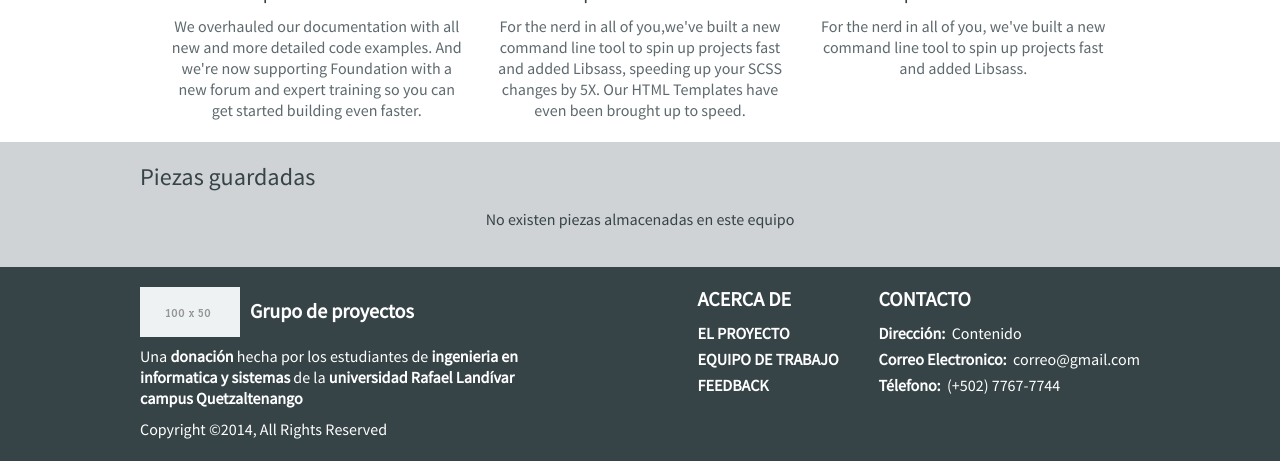
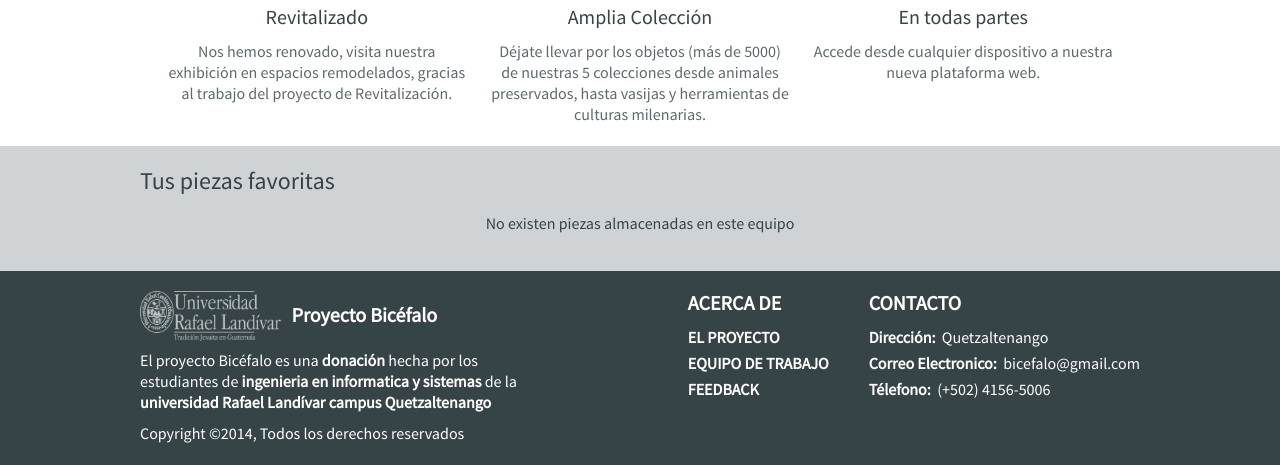
Before and after one commit to museoXela/Web, a Django app: page / in a window 1280 px wide. Shown: the part 654-1119 px from the top of the page. Run offline with Django 3.2, Linux system fonts and the light colour scheme; data that the repository does not hold is empty; some libraries are stand-ins or nearby versions.

Commit message:
Se agrego el contenido real de la pagina

```diff
--- a/desarrollo/static/partials/header.html
+++ b/desarrollo/static/partials/header.html
@@ -3,7 +3,7 @@
 	<div class="Header-container">
 		<section class="Header-logo">
 			<a href="/">
-				<img src='{%static "img/eff2f3.png" %}' alt="Museo de historia natural" height="35"/>
+				<img src='{%static "img/museo.png" %}' alt="Museo de historia natural" height="35"/>
 			</a>
 		</section>
 		<nav class="Header-nav" id="Header-nav">
--- a/desarrollo/templates/about.html
+++ b/desarrollo/templates/about.html
@@ -20,11 +20,11 @@
 				<p>El Museo de Historia Natural Víctor Salvador de León Toledo, situado en la Casa de la Cultura, inició con la recolección de antigüedades alrededor de la década de 1950, pero en diciembre de 1960 fue cuando abrió sus puertas formalmente.</p>
 				<section class="Informacion-content-datos">
 					<p><strong>Horarios de atención: </strong><br/>
-					Lunes a viernes 9:00 A.M. - 17:00 P.M.<br/>Sábado 9:00 A.M. - 13:00 P.M.</p>
+					Lunes a viernes 08:00 - 12:00 y 14:00 - 18:00<br/>Sábado y domingo 9:00 - 13:00 y 14:00 - 17:00</p>
 					<p><strong>Dirección:</strong><br/>
 					7a Calle frente al Parque Centroamérica, entre 12 y 11 avenida del Centro Histórico de Quetzaltenango.</p>
 					<p><strong>Telefono:</strong><br/>
-					(+502) 7788-5544</p>
+					(+502) 7888-5200</p>
 				</section>
 			</section>
 		</div>
@@ -41,7 +41,7 @@
 		<div class="Contacto-container">
 			<section class="Contacto-mensaje">
 				<h3>Contáctanos</h3>
-				<p>Grumpy wizards make toxic brew for the evil Queen and Jack.</p>
+				<p>¿Dudas? ¿Comentarios? Será un gusto escucharte.</p>
 			</section>
 			<section class="Contacto-formulario">
 				<form action="mailto:jescalantegt@gmail.com" id="Presentacion-form" method="POST">
--- a/desarrollo/templates/index.html
+++ b/desarrollo/templates/index.html
@@ -12,13 +12,13 @@
 	<section class="Presentacion">
 		<div class="Presentacion-container">
 			<figure class="Presentacion-logo">
-				<img src='{%static "img/Jugadores_de_pelota-300x200.jpg" %}' alt="">
+				<img src='{%static "img/RanaBlanco.png" %}' alt="">
 			</figure>
 			<section class="Presentacion-content">
-				<h1>Propuesta de valor principal</h1>
-				<h3>Grumpy wizards make toxic brew for the evil Queen and Jack.</h3>
+				<h1>Pasillos llenos de historia</h1>
+				<h3>Adéntrate en un paseo a través del tiempo y encuentra mundos perdido.</h3>
 				<form action="/busqueda/" id="Presentacion-form">
-					<input id="GET-search" type="search" name="search" placeholder="Ingresa tu busqueda">
+					<input id="GET-search" type="search" name="search" placeholder="Busca piezas o investigaciones">
 					<span class="icon-search"></span>
 				</form>
 			</section>
@@ -38,31 +38,31 @@
 			<section class="Propuestas-content">
 				<article class="Propuesta">
 					<figure>
-						<img src='{%static "img/propuesta_valor.png" %}' alt="Pieza" height="140" width="220" />
+						<img src='{%static "img/revitalizado.jpg" %}' alt="Pieza" height="140" width="220" />
 					</figure>
-					<h5>Propuesta de valor I</h5>
-					<p>We overhauled our documentation with all new and more detailed code examples. And we're now supporting Foundation with a new forum and expert training so you can get started building even faster.</p>
+					<h5>Revitalizado</h5>
+					<p>Nos hemos renovado, visita nuestra exhibición en espacios remodelados, gracias al trabajo del proyecto de Revitalización.</p>
 				</article>
 				<article class="Propuesta">
 					<figure>
-						<img src='{%static "img/propuesta_valor.png" %}' alt="Pieza" height="140" width="220" />
+						<img src='{%static "img/coleccion.JPG" %}' alt="Pieza" height="140" width="220" />
 					</figure>
-					<h5>Propuesta de valor II</h5>
-					<p>For the nerd in all of you,we've built a new command line tool to spin up projects fast and added Libsass, speeding up your SCSS changes by 5X. Our HTML Templates have even been brought up to speed.</p>
+					<h5>Amplia Colección</h5>
+					<p>Déjate llevar por los objetos  (más de 5000) de nuestras  5 colecciones desde animales preservados, hasta vasijas y herramientas de culturas milenarias.</p>
 				</article>
 				<article class="Propuesta">
 					<figure>
-						<img src='{%static "img/propuesta_valor.png" %}' alt="Pieza" height="140" width="220" />
+						<img src='{%static "img/multi.jpg" %}' alt="Pieza" height="140" width="220" />
 					</figure>
-					<h5>Propuesta de valor III</h5>
-					<p>For the nerd in all of you, we've built a new command line tool to spin up projects fast and added Libsass.</p>
+					<h5>En todas partes</h5>
+					<p>Accede desde cualquier dispositivo a nuestra nueva plataforma web.</p>
 				</article>
 			</section>
 		</div>
 	</section>
 	<section class="Piezas">
 		<div class="Piezas-container">
-			<h4 class="u-mensajeResultados">Piezas guardadas</h4>
+			<h4 class="u-mensajeResultados">Tus piezas favoritas</h4>
 			<section id="Piezas-content" class="Piezas-content">
 
 			</section>
--- a/sitioWeb/app/templates/partials/footer.html
+++ b/sitioWeb/app/templates/partials/footer.html
@@ -1 +1 @@
-{% load staticfiles %}<footer class=Footer id=Footer><div class=Footer-container><div class=Footer-options><section class=Footer-nav><h5>Acerca de</h5><ul><li><a href=#>El proyecto</a></li><li><a href=#>Equipo de trabajo</a></li><li><a href=#>Feedback</a></li></ul></section><section class=Footer-contact><h5>Contacto</h5><ul><li><p><strong>Dirección:&nbsp;</strong> <a href=#>Contenido</a></p></li><li><p><strong>Correo Electronico:&nbsp;</strong> <a href=#>correo@gmail.com</a></p></li><li><p><strong>Télefono:&nbsp;</strong> <a href=#>(+502) 7767-7744</a></p></li></ul></section></div><section class=Footer-proyecto><div class=Footer-proyecto-logo><a href=#><img src="{%static "img/logo_grupo.png" %}" alt="Grupo de proyectos" height=50><h4>Grupo de proyectos</h4></a></div><p>Una <strong>donación</strong> hecha por los estudiantes de <strong>ingenieria en informatica y sistemas</strong> de la <strong>universidad Rafael Landívar campus Quetzaltenango</strong></p><p>Copyright ©2014, All Rights Reserved</p></section></div></footer>
+{% load staticfiles %}<footer class=Footer id=Footer><div class=Footer-container><div class=Footer-options><section class=Footer-nav><h5>Acerca de</h5><ul><li><a href=https://github.com/museoXela>El proyecto</a></li><li><a href=https://github.com/orgs/museoXela/people>Equipo de trabajo</a></li><li><a href=https://github.com/museoXela>Feedback</a></li></ul></section><section class=Footer-contact><h5>Contacto</h5><ul><li><p><strong>Dirección:&nbsp;</strong> <a href=#>Quetzaltenango</a></p></li><li><p><strong>Correo Electronico:&nbsp;</strong> <a href=#>bicefalo@gmail.com</a></p></li><li><p><strong>Télefono:&nbsp;</strong> <a href=#>(+502) 4156-5006</a></p></li></ul></section></div><section class=Footer-proyecto><div class=Footer-proyecto-logo><a href=https://github.com/museoXela><img src="{%static "img/logo_grupo.png" %}" alt="Grupo de proyectos" height=50><h4>Proyecto Bicéfalo</h4></a></div><p>El proyecto Bicéfalo es una <strong>donación</strong> hecha por los estudiantes de <strong>ingenieria en informatica y sistemas</strong> de la <strong>universidad Rafael Landívar campus Quetzaltenango</strong></p><p>Copyright ©2014, Todos los derechos reservados</p></section></div></footer>
--- a/sitioWeb/app/templates/partials/header.html
+++ b/sitioWeb/app/templates/partials/header.html
@@ -1 +1 @@
-{% load staticfiles %}<header class=Header id=Header><div class=Header-container><section class=Header-logo><a href="/"><img src="{%static "img/eff2f3.png" %}" alt="Museo de historia natural" height=35></a></section><nav class=Header-nav id=Header-nav><ul><li><a href="/colecciones/">Colecciones</a></li><li><a href="/eventos/">Eventos</a></li><li><a href="/about/">Acerca del museo</a></li></ul></nav><section class=Header-buttons><button class=Header-buttons-searchButton id=Header-buttons-searchButton><span class=icon-search></span></button> <button class=Header-buttons-menuButton id=Header-buttons-menuButton><span class=icon-list></span></button></section><section class=Header-searchBox><form action="/busqueda/" id=Header-searchBox-form><input id=GET-search type=search name=search placeholder="Ingresa tu busqueda"> <span class=icon-search></span></form></section></div></header>
+{% load staticfiles %}<header class=Header id=Header><div class=Header-container><section class=Header-logo><a href="/"><img src="{%static "img/museo.png" %}" alt="Museo de historia natural" height=35></a></section><nav class=Header-nav id=Header-nav><ul><li><a href="/colecciones/">Colecciones</a></li><li><a href="/eventos/">Eventos</a></li><li><a href="/about/">Acerca del museo</a></li></ul></nav><section class=Header-buttons><button class=Header-buttons-searchButton id=Header-buttons-searchButton><span class=icon-search></span></button> <button class=Header-buttons-menuButton id=Header-buttons-menuButton><span class=icon-list></span></button></section><section class=Header-searchBox><form action="/busqueda/" id=Header-searchBox-form><input id=GET-search type=search name=search placeholder="Ingresa tu busqueda"> <span class=icon-search></span></form></section></div></header>
--- a/sitioWeb/sitioWeb/settings.py
+++ b/sitioWeb/sitioWeb/settings.py
@@ -20,7 +20,7 @@
 SECRET_KEY = '9-g%0sjoz9=3)*+ue$n32mcl7$yg-u_eg!h@89bi%a&q!-5ok9'
 
 # SECURITY WARNING: don't run with debug turned on in production!
-DEBUG = False
+DEBUG = True
 
 TEMPLATE_DEBUG = DEBUG
 
```
Also changed, not shown: desarrollo/static/partials/footer.html (+10 -10 lines), sitioWeb/app/templates/about.html (+1 -1 lines), sitioWeb/app/templates/index.html (+1 -1 lines), sitioWeb/app/static/img/eff2f3.png (deleted), sitioWeb/app/static/img/logo_grupo.png, sitioWeb/app/static/img/xela02.jpg.
